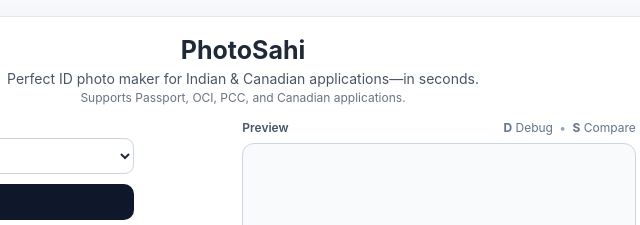
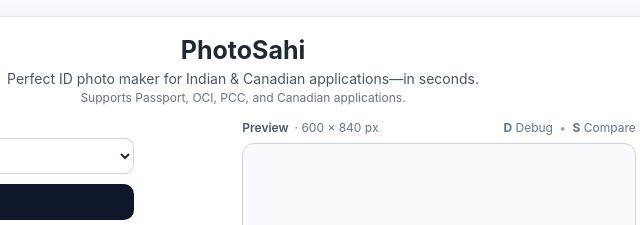
Before and after one commit to mantoshkumar1/photosahi, a plain HTML site: page index.html in a window 1280 px wide. Shown: the top 225 px of the page, 397-1037 px from the left. Drawn offline with Linux system fonts and the light colour scheme; no server answers.

Commit message:
Show selected output dimensions

```diff
--- a/app.js
+++ b/app.js
@@ -104,6 +104,7 @@
   const uploadTrigger = document.getElementById("uploadTrigger");
   const download = document.getElementById("download");
   const previewMessage = document.getElementById("previewMessage");
+  const outputDimensions = document.getElementById("outputDimensions");
   const photoRequiredControls = document.querySelectorAll("[data-requires-photo]");
 
   let img = new Image();
@@ -331,6 +332,8 @@
   function applyConfig(){
 
     const cfg = DOCUMENTS[docType.value];
+
+    outputDimensions.innerText = `· ${cfg.w} × ${cfg.h} px`;
 
     canvas.width = cfg.w;
     canvas.height = cfg.h;
--- a/index.html
+++ b/index.html
@@ -86,7 +86,7 @@
     <!-- RIGHT: Canvas -->
     <div class="canvasWrap">
       <div class="previewHeader">
-        <span>Preview</span>
+        <span>Preview <span id="outputDimensions" class="outputDimensions"></span></span>
         <span class="shortcutHint"><b>D</b> Debug <span>•</span> <b>S</b> Compare</span>
       </div>
 
@@ -101,7 +101,7 @@
 </div>
 
 <script defer src="assets/face-api.min.js"></script>
-<script defer src="app.js?v=20260716-2"></script>
+<script defer src="app.js?v=20260716-3"></script>
 
 </body>
 </html>
--- a/style.css
+++ b/style.css
@@ -274,6 +274,12 @@ input[type="range"]:disabled{
   color:#475569;
 }
 
+.outputDimensions{
+  margin-left:3px;
+  color:#64748b;
+  font-weight:400;
+}
+
 .shortcutHint{
   margin-left:auto;
   text-align:right;
```
